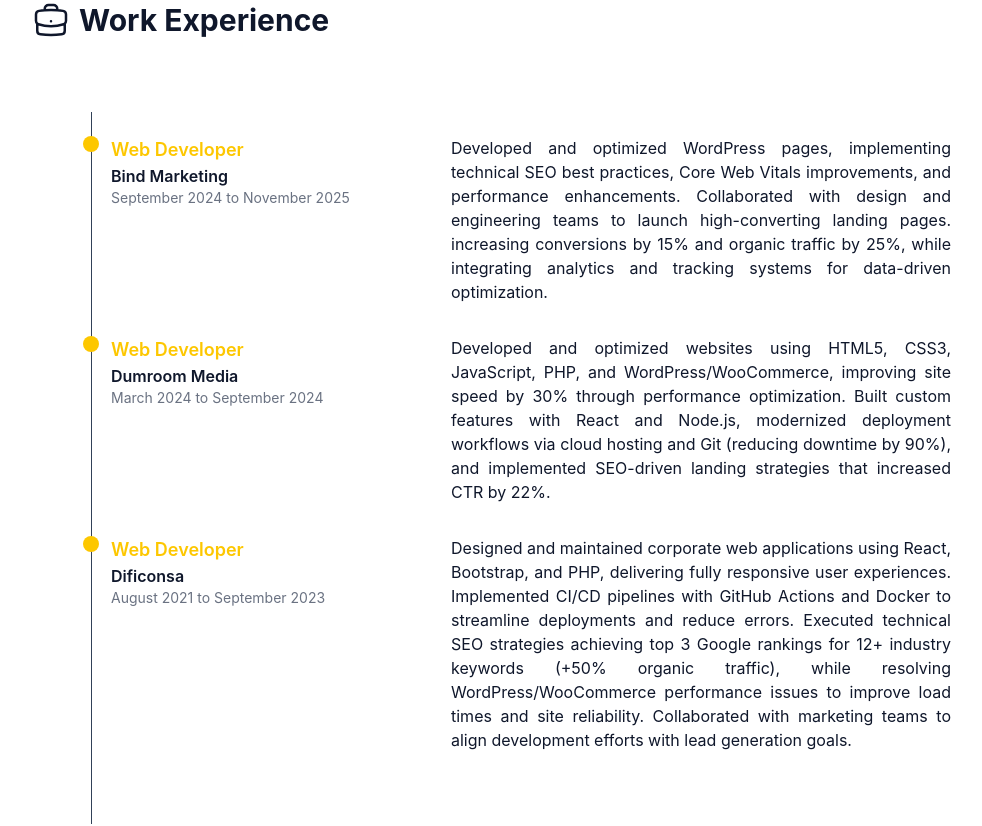
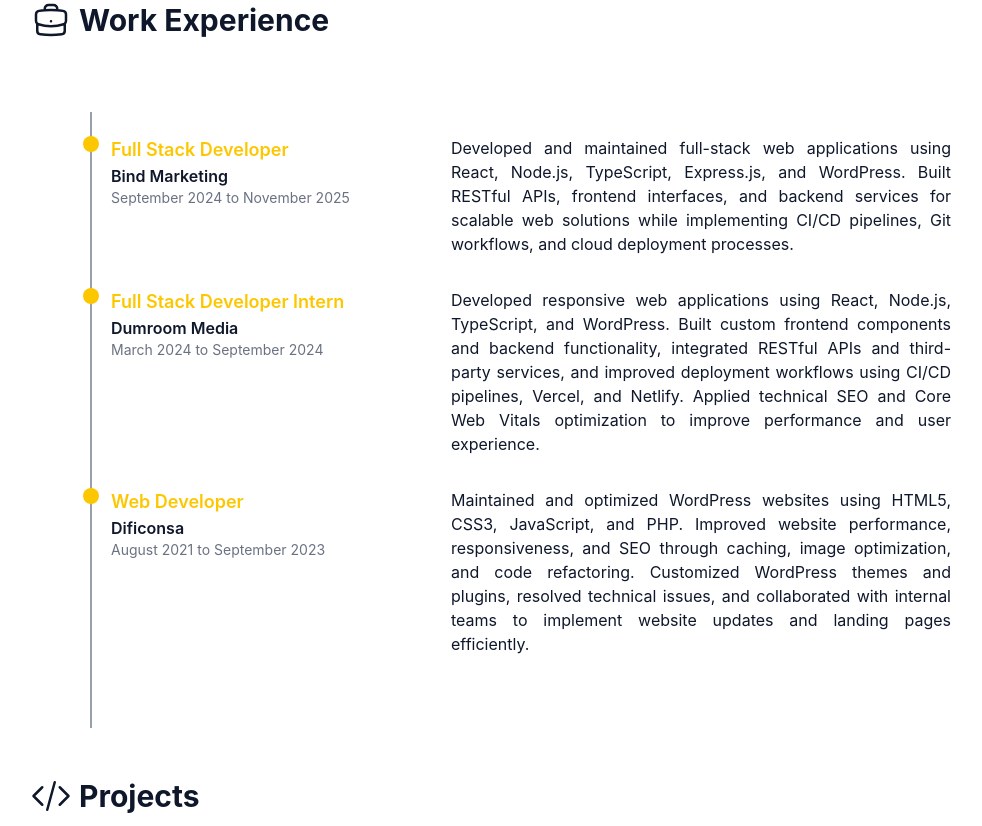
Before and after one commit to DiegoPonce0/portfolio, a React (Vite) app: page / in a window 1280 px wide. Shown: the part 660-1486 px from the top of the page, without its empty margins (129-1111 px from the left). Built offline with nearby package versions, Linux system fonts and the light colour scheme.

Commit message:
fix(Home): update description for clarity and focus on full stack development

```diff
--- a/src/data/expirences.ts
+++ b/src/data/expirences.ts
@@ -2,21 +2,21 @@ import type { ExperienceProps } from "../../types/experience";
 
 export const experiences: ExperienceProps[] = [
   {
-          title: 'Web Developer',
+    title: 'Full Stack Developer',
     company: 'Bind Marketing',
     date: 'September 2024 to November 2025',
-          description: 'Developed and optimized WordPress pages, implementing technical SEO best practices, Core Web Vitals improvements, and performance enhancements. Collaborated with design and engineering teams to launch high-converting landing pages. increasing conversions by 15% and organic traffic by 25%, while integrating analytics and tracking systems for data-driven optimization.',
+    description: 'Developed and maintained full-stack web applications using React, Node.js, TypeScript, Express.js, and WordPress. Built RESTful APIs, frontend interfaces, and backend services for scalable web solutions while implementing CI/CD pipelines, Git workflows, and cloud deployment processes.',
   },
   {
-          title: 'Web Developer',
+    title: 'Full Stack Developer Intern',
     company: 'Dumroom Media',
     date: 'March 2024 to September 2024',
-          description: 'Developed and optimized websites using HTML5, CSS3, JavaScript, PHP, and WordPress/WooCommerce, improving site speed by 30% through performance optimization. Built custom features with React and Node.js, modernized deployment workflows via cloud hosting and Git (reducing downtime by 90%), and implemented SEO-driven landing strategies that increased CTR by 22%.',
+    description: 'Developed responsive web applications using React, Node.js, TypeScript, and WordPress. Built custom frontend components and backend functionality, integrated RESTful APIs and third-party services, and improved deployment workflows using CI/CD pipelines, Vercel, and Netlify. Applied technical SEO and Core Web Vitals optimization to improve performance and user experience.',
   },
   {
     title: 'Web Developer',
     company: 'Dificonsa',
     date: 'August 2021 to September 2023',
-          description: 'Designed and maintained corporate web applications using React, Bootstrap, and PHP, delivering fully responsive user experiences. Implemented CI/CD pipelines with GitHub Actions and Docker to streamline deployments and reduce errors. Executed technical SEO strategies achieving top 3 Google rankings for 12+ industry keywords (+50% organic traffic), while resolving WordPress/WooCommerce performance issues to improve load times and site reliability. Collaborated with marketing teams to align development efforts with lead generation goals.',
+    description: 'Maintained and optimized WordPress websites using HTML5, CSS3, JavaScript, and PHP. Improved website performance, responsiveness, and SEO through caching, image optimization, and code refactoring. Customized WordPress themes and plugins, resolved technical issues, and collaborated with internal teams to implement website updates and landing pages efficiently.',
   }
 ];
--- a/src/pages/Home.tsx
+++ b/src/pages/Home.tsx
@@ -176,9 +176,7 @@ export const Home = () => {
               <h2 className='flex items-center gap-2 text-3xl font-bold py-2 px-2 mb-10'>{userIcon}
                 <span>About Me</span>
                 </h2>
-              <p className='md:text-justify'>I’m a Full-Stack Web Developer focused on building high-performance, scalable web applications. I work across modern JavaScript stacks (React, Node.js) and WordPress ecosystems, combining clean architecture with SEO and performance optimization.
-
-                I’ve developed e-commerce platforms, job marketplaces, and custom dashboards, consistently improving load times, search visibility, and conversion rates. I’m passionate about creating solutions that are both technically solid and business-driven.</p>
+              <p className='md:text-justify'>I’m a Full Stack Developer focused on building scalable web applications and high-performance digital experiences. I work with modern JavaScript technologies like React, Node.js, and TypeScript, combining frontend and backend development with performance optimization and clean architecture. I’ve built e-commerce platforms, job marketplaces, and custom web applications focused on usability, responsiveness, and real business impact. I enjoy creating products that are both technically solid and user-focused.</p>
             </div>
           </div>
         </section>
```
Lines whose indentation alone changed are shown as unchanged.
